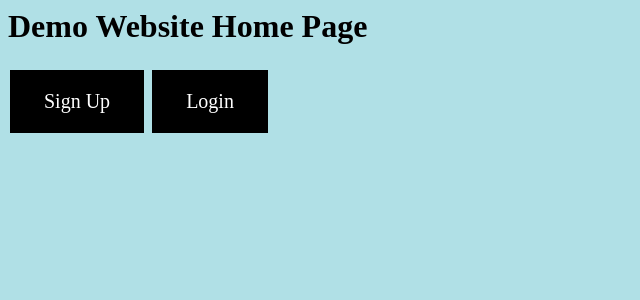
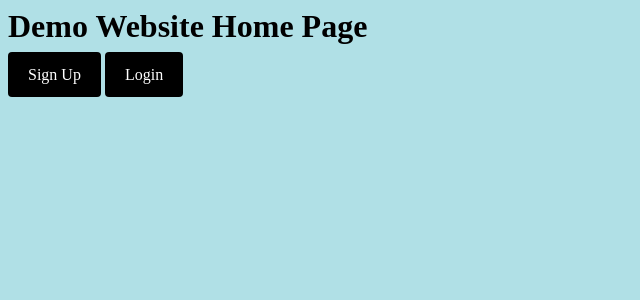
Before and after one commit to googleinterns/server-side-identity-sites, a Flask app: page / in a window 1280 px wide. Shown: the top 300 px of the page, without its empty margins (0-640 px from the left). Run offline with Flask 2, Linux system fonts and the light colour scheme; some libraries are stand-ins or nearby versions.

Commit message:
made nicer form template

```diff
--- a/static/style.css
+++ b/static/style.css
@@ -1,16 +1,26 @@
-.button {
+input[type=text] {
+  border: 1px solid #ccc;
+  border-radius: 4px;
+  box-sizing: border-box;
+  display: inline-block;
+  margin: 8px 0;
+  padding: 12px 20px;
+  width: auto;
+}
+
+input[type=submit], .button {
   background-color: #000000;
   border: none;
+  border-radius: 4px;
   color: white;
   cursor: pointer;
-  display: inline-block;
-  font-size: 20px;
-  margin: 4px 2px;
-  padding: 20px 34px;
-  text-align: center;
+  margin: 8px 0;
+  padding: 14px 20px;
   text-decoration: none;
+  width: auto;
 }
-.button:hover {
-  background-color: #FFFFFF;
+
+input[type=submit]:hover, .button:hover {
+  background-color: #ffffff;
   color: black;
 }
--- a/templates/login.html
+++ b/templates/login.html
@@ -2,7 +2,6 @@
   <head>
     <link href={{url_for('static', filename='style.css')}} rel="stylesheet">
     <script src="https://accounts.google.com/gsi/client" async defer></script>
-    <link href={{url_for('static', filename='style.css')}} rel="stylesheet">
   </head>
   <body style="background-color:powderblue;">
     {% if login_error %}
--- a/templates/register.html
+++ b/templates/register.html
@@ -9,7 +9,6 @@
     {% else %}
       <h1>Account Registration</h1>
     {% endif %}
-
     <form  method="post" action={{url_for('register_new_user')}}>
       <label for="fname">First Name:</label><br>
       <input type="text" id="fname" name="fname"><br>
```
